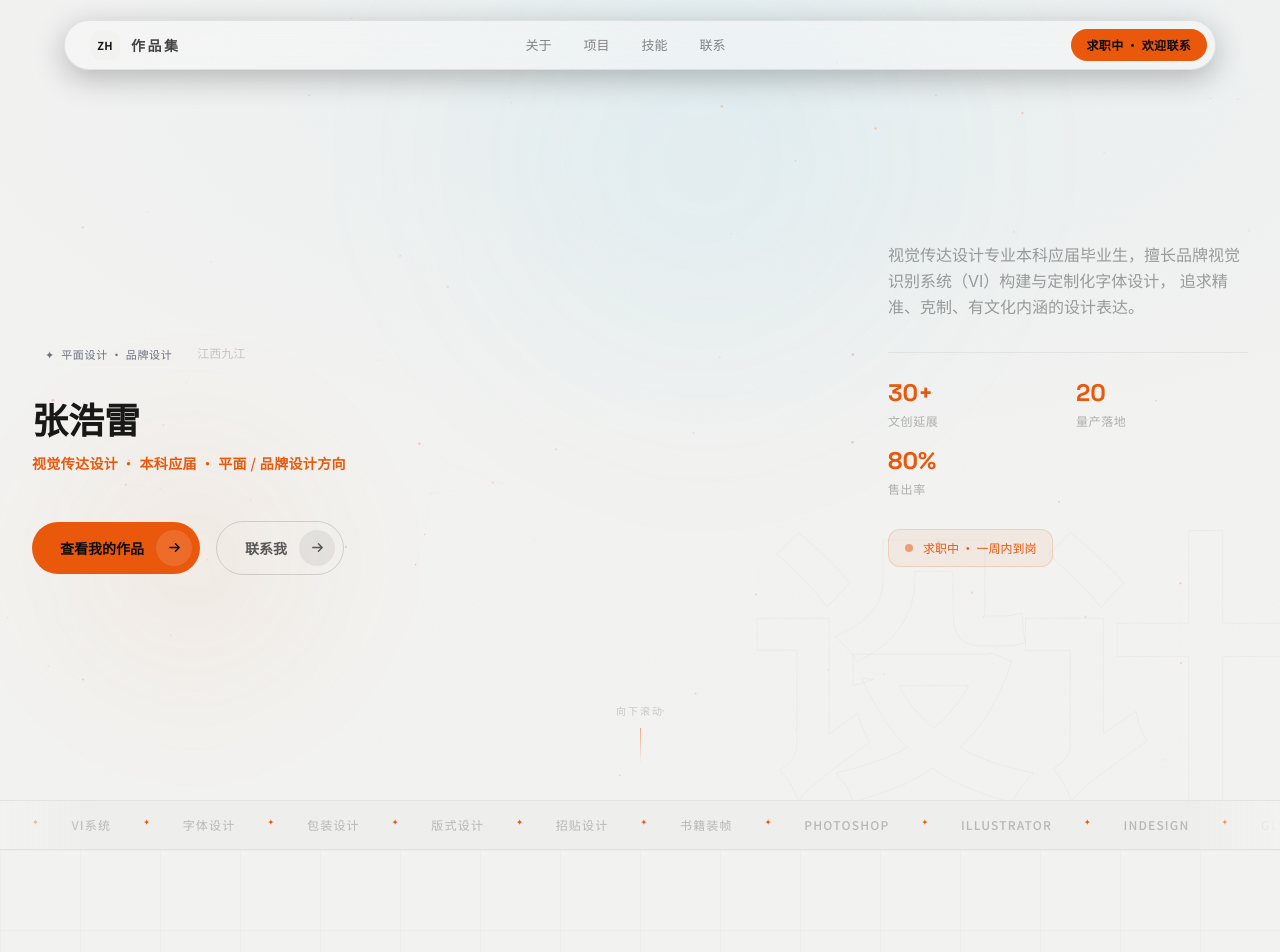
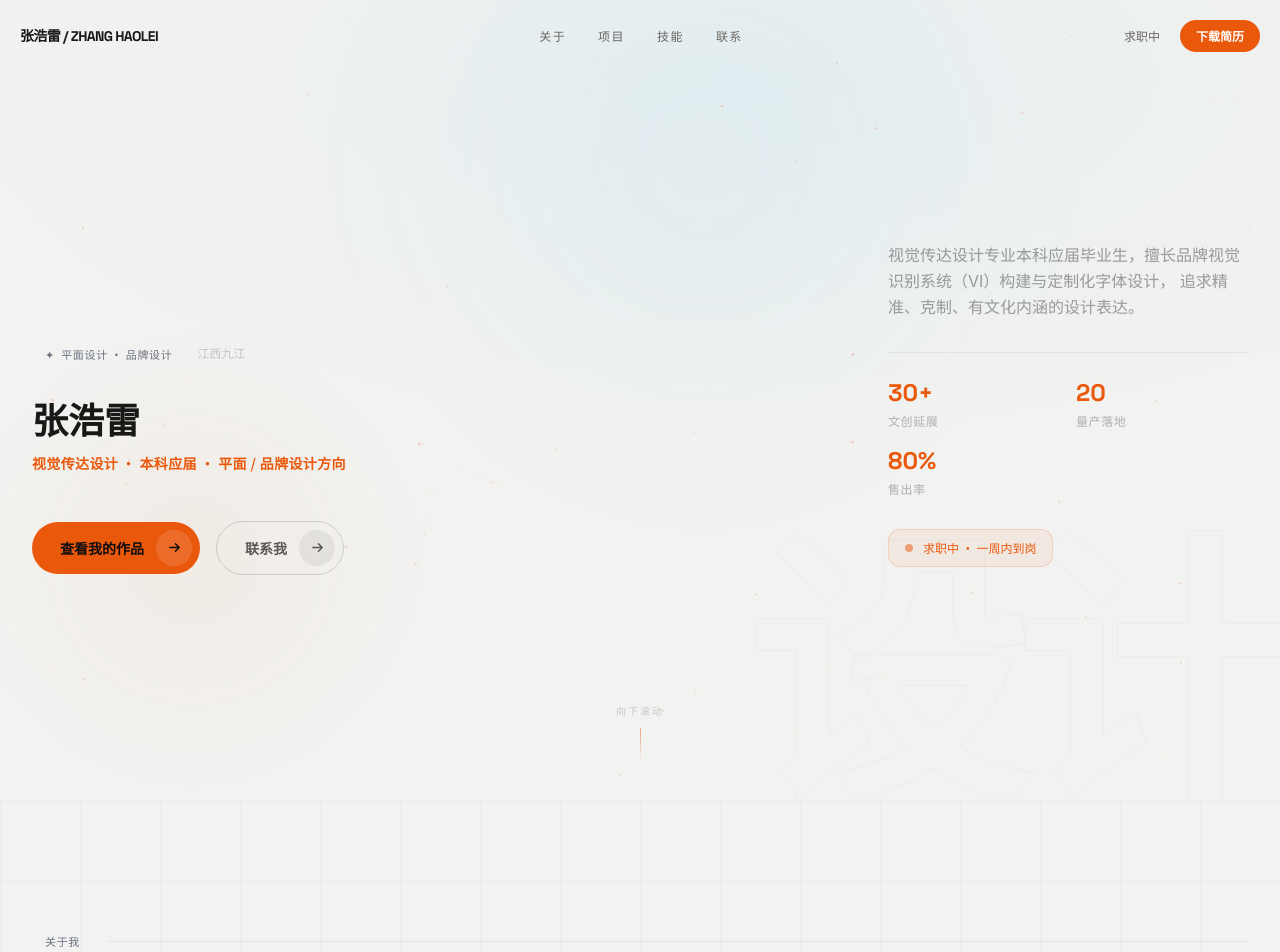
Before and after one commit to zhang0722-cn/portfolio, a React (Vite) app: page / in a window 1280 px wide. Shown: the top 952 px of the page. Built offline with nearby package versions, Linux system fonts and the light colour scheme.

Commit message:
精简全站导航与页面外壳

```diff
--- a/src/App.tsx
+++ b/src/App.tsx
@@ -1,7 +1,6 @@
 import { useEffect, useState } from 'react';
 import Navbar from './components/Navbar';
 import Hero from './components/Hero';
-import Ticker from './components/Ticker';
 import About from './components/About';
 import Projects from './components/Projects';
 import Skills from './components/Skills';
@@ -12,8 +11,7 @@ type Route = { page: 'home' } | { page: 'project'; id: string | null };
 
 function getRoute(): Route {
   const match = window.location.hash.match(/^#\/project\/([^/]+)/);
-  if (match) return { page: 'project', id: match[1] };
-  return { page: 'home' };
+  return match ? { page: 'project', id: match[1] } : { page: 'home' };
 }
 
 export default function App() {
@@ -23,38 +21,20 @@ export default function App() {
     const onHashChange = () => {
       setRoute(getRoute());
       const hash = window.location.hash.replace(/^#\/?/, '');
-      if (hash.startsWith('project/')) {
-        window.scrollTo(0, 0);
-      } else if (hash) {
-        // 等首页各区块渲染后再平滑滚动到对应锚点
-        setTimeout(() => {
-          document.getElementById(hash)?.scrollIntoView({ behavior: 'smooth', block: 'start' });
-        }, 60);
-      } else {
-        window.scrollTo(0, 0);
-      }
+      if (hash.startsWith('project/')) window.scrollTo(0, 0);
+      else if (hash) setTimeout(() => document.getElementById(hash)?.scrollIntoView({ behavior: 'smooth' }), 60);
+      else window.scrollTo(0, 0);
     };
     window.addEventListener('hashchange', onHashChange);
     return () => window.removeEventListener('hashchange', onHashChange);
   }, []);
 
-  const shell = (
-    <div className="grain" style={{ background: '#F2F2F0', minHeight: '100vh' }}>
+  return (
+    <div style={{ background: 'var(--paper)', minHeight: '100vh' }}>
       <Navbar />
-      {route.page === 'project' ? (
-        <ProjectDetail id={route.id} />
-      ) : (
-        <main>
-          <Hero />
-          <Ticker />
-          <About />
-          <Projects />
-          <Skills />
-          <Contact />
-        </main>
+      {route.page === 'project' ? <ProjectDetail id={route.id} /> : (
+        <main><Hero /><About /><Projects /><Skills /><Contact /></main>
       )}
     </div>
   );
-
-  return shell;
 }
--- a/src/components/Navbar.tsx
+++ b/src/components/Navbar.tsx
@@ -1,163 +1,51 @@
-import { useState, useEffect } from 'react';
-import { motion, AnimatePresence } from 'framer-motion';
+import { useEffect, useState } from 'react';
+import { AnimatePresence, motion } from 'framer-motion';
 
-const navLinks = [
+const links = [
   { label: '关于', href: '#about' },
   { label: '项目', href: '#projects' },
   { label: '技能', href: '#skills' },
   { label: '联系', href: '#contact' },
 ];
 
-const ease = [0.32, 0.72, 0, 1] as const;
-
 export default function Navbar() {
   const [scrolled, setScrolled] = useState(false);
   const [open, setOpen] = useState(false);
 
   useEffect(() => {
-    const onScroll = () => setScrolled(window.scrollY > 40);
-    window.addEventListener('scroll', onScroll, { passive: true });
-    return () => window.removeEventListener('scroll', onScroll);
+    const update = () => setScrolled(window.scrollY > 24);
+    update();
+    window.addEventListener('scroll', update, { passive: true });
+    return () => window.removeEventListener('scroll', update);
   }, []);
 
   useEffect(() => {
     document.body.style.overflow = open ? 'hidden' : '';
-    return () => {
-      document.body.style.overflow = '';
-    };
+    return () => { document.body.style.overflow = ''; };
   }, [open]);
 
   return (
     <>
-      <motion.header
-        initial={{ y: -40, opacity: 0 }}
-        animate={{ y: 0, opacity: 1 }}
-        transition={{ duration: 0.9, ease }}
-        className="fixed top-0 left-0 right-0 z-50 px-4 sm:px-6"
-      >
-        <div className="mx-auto max-w-6xl mt-4 sm:mt-5">
-          <div
-            className="flex items-center justify-between rounded-full pl-4 pr-2 py-2 transition-all duration-700"
-            style={{
-              background: scrolled ? 'rgba(250,250,249,0.72)' : 'rgba(250,250,249,0.42)',
-              backdropFilter: 'blur(24px)',
-              WebkitBackdropFilter: 'blur(24px)',
-              border: '1px solid rgba(0,0,0,0.08)',
-              boxShadow: scrolled ? '0 16px 50px rgba(0,0,0,0.5)' : '0 8px 30px rgba(0,0,0,0.25)',
-            }}
-          >
-            {/* Logo */}
-            <a href="#hero" className="flex items-center gap-2.5 pl-2 group">
-              <div className="w-8 h-8 rounded-[10px] animated-border p-[1.5px]">
-                <div className="w-full h-full rounded-[9px] flex items-center justify-center" style={{ background: '#F2F2F0' }}>
-                  <span className="text-[11px] font-bold text-white tracking-wide">ZH</span>
-                </div>
-              </div>
-              <span className="hidden sm:block text-sm font-semibold tracking-[0.18em] text-white/80 group-hover:text-white transition-colors duration-500">
-                作品集
-              </span>
-            </a>
-
-            {/* Desktop links */}
-            <nav className="hidden md:flex items-center gap-8">
-              {navLinks.map((link) => (
-                <a
-                  key={link.label}
-                  href={link.href}
-                  className="relative text-[13px] font-medium text-white/50 hover:text-white transition-colors duration-500 py-1 group"
-                >
-                  {link.label}
-                  <span
-                    className="absolute left-0 -bottom-0.5 h-px w-full origin-left scale-x-0 group-hover:scale-x-100 transition-transform duration-500"
-                    style={{ background: 'linear-gradient(90deg, #EA580C, transparent)', transformOrigin: 'left' }}
-                  />
-                </a>
-              ))}
+      <header className="fixed inset-x-0 top-0 z-50">
+        <div className="section-shell">
+          <div className="flex h-[72px] items-center justify-between border-b" style={{ borderColor: scrolled ? 'var(--line)' : 'transparent', background: scrolled ? 'rgba(247,246,242,.88)' : 'transparent', backdropFilter: scrolled ? 'blur(18px)' : 'none' }}>
+            <a href="#hero" className="display text-sm font-bold tracking-[.08em]">张浩雷 / ZHANG HAOLEI</a>
+            <nav className="hidden items-center gap-8 md:flex">
+              {links.map((link) => <a key={link.label} href={link.href} className="text-xs font-medium tracking-[.12em]" style={{ color: 'var(--muted)' }}>{link.label}</a>)}
             </nav>
-
-            {/* CTA + hamburger */}
-            <div className="flex items-center gap-2">
-              <a
-                href="mailto:zhang07221207@163.com"
-                className="hidden md:inline-flex items-center gap-2 px-4 py-2 rounded-full text-xs font-semibold tracking-wide transition-all duration-500 active:scale-[0.97]"
-                style={{ background: '#EA580C', color: '#0d0d0d' }}
-                onMouseEnter={(e) => ((e.currentTarget as HTMLElement).style.boxShadow = '0 8px 30px rgba(234,88,12,0.35)')}
-                onMouseLeave={(e) => ((e.currentTarget as HTMLElement).style.boxShadow = 'none')}
-              >
-                求职中 · 欢迎联系
-              </a>
-
-              {/* Hamburger (morph to X) */}
-              <button
-                onClick={() => setOpen(!open)}
-                aria-label="菜单"
-                className="md:hidden relative w-10 h-10 rounded-full flex items-center justify-center transition-colors duration-500"
-                style={{ border: '1px solid rgba(0,0,0,0.12)', background: 'rgba(0,0,0,0.04)' }}
-              >
-                <span className="relative block w-4 h-3.5">
-                  <span
-                    className="absolute left-0 top-0 w-4 h-px bg-white origin-center transition-transform duration-500"
-                    style={{ transform: open ? 'translateY(6.5px) rotate(45deg)' : 'none', transitionTimingFunction: 'var(--ease-premium)' }}
-                  />
-                  <span
-                    className="absolute left-0 top-1/2 -translate-y-1/2 w-4 h-px bg-white transition-opacity duration-300"
-                    style={{ opacity: open ? 0 : 1 }}
-                  />
-                  <span
-                    className="absolute left-0 bottom-0 w-4 h-px bg-white origin-center transition-transform duration-500"
-                    style={{ transform: open ? 'translateY(-6.5px) rotate(-45deg)' : 'none', transitionTimingFunction: 'var(--ease-premium)' }}
-                  />
-                </span>
-              </button>
+            <div className="hidden items-center gap-5 md:flex">
+              <span className="text-xs" style={{ color: 'var(--muted)' }}>求职中</span>
+              <a href="resume-zhanghaolei.pdf" download="张浩雷的简历.pdf" className="rounded-full px-4 py-2 text-xs font-semibold" style={{ background: 'var(--accent)', color: '#fff' }}>下载简历</a>
             </div>
+            <button className="md:hidden" aria-label="菜单" onClick={() => setOpen(!open)}><span className="display text-xl">{open ? '×' : '菜单'}</span></button>
           </div>
         </div>
-      </motion.header>
-
-      {/* Full-screen mobile menu */}
+      </header>
       <AnimatePresence>
-        {open && (
-          <motion.div
-            initial={{ opacity: 0 }}
-            animate={{ opacity: 1 }}
-            exit={{ opacity: 0 }}
-            transition={{ duration: 0.45, ease }}
-            className="fixed inset-0 z-40 md:hidden flex flex-col justify-center px-10"
-            style={{ background: 'rgba(250,250,249,0.92)', backdropFilter: 'blur(28px)', WebkitBackdropFilter: 'blur(28px)' }}
-            onClick={() => setOpen(false)}
-          >
-            <div className="space-y-2">
-              {navLinks.map((link, i) => (
-                <motion.a
-                  key={link.label}
-                  href={link.href}
-                  initial={{ opacity: 0, y: 36 }}
-                  animate={{ opacity: 1, y: 0 }}
-                  transition={{ duration: 0.65, delay: 0.08 * i + 0.05, ease }}
-                  onClick={() => setOpen(false)}
-                  className="block text-[42px] font-bold text-white/90 py-2 leading-tight"
-                  style={{ fontFamily: 'Space Grotesk, "Noto Sans SC", "PingFang SC", sans-serif' }}
-                >
-                  <span className="text-xs align-top mr-3 font-mono" style={{ color: '#EA580C' }}>
-                    0{i + 1}
-                  </span>
-                  {link.label}
-                </motion.a>
-              ))}
-              <motion.a
-                href="mailto:zhang07221207@163.com"
-                initial={{ opacity: 0, y: 36 }}
-                animate={{ opacity: 1, y: 0 }}
-                transition={{ duration: 0.65, delay: 0.08 * navLinks.length + 0.1, ease }}
-                onClick={() => setOpen(false)}
-                className="mt-8 inline-flex items-center gap-2 px-6 py-3.5 rounded-full text-sm font-semibold transition-all duration-500 active:scale-[0.97]"
-                style={{ background: '#EA580C', color: '#0d0d0d' }}
-              >
-                求职中 · 欢迎联系
-              </motion.a>
-            </div>
-          </motion.div>
-        )}
+        {open && <motion.div initial={{ opacity: 0 }} animate={{ opacity: 1 }} exit={{ opacity: 0 }} className="fixed inset-0 z-40 flex flex-col justify-end gap-3 px-6 pb-16 md:hidden" style={{ background: 'rgba(247,246,242,.96)' }}>
+          {links.map((link) => <a key={link.label} href={link.href} onClick={() => setOpen(false)} className="display border-b py-4 text-4xl font-bold" style={{ borderColor: 'var(--line)' }}>{link.label}</a>)}
+          <a href="resume-zhanghaolei.pdf" download="张浩雷的简历.pdf" className="mt-5 rounded-full px-5 py-3 text-center font-semibold" style={{ background: 'var(--accent)', color: '#fff' }}>下载简历</a>
+        </motion.div>}
       </AnimatePresence>
     </>
   );
--- a/src/components/Ticker.tsx
+++ /dev/null
@@ -1,74 +0,0 @@
-import { motion } from 'framer-motion';
-
-const items = [
-  '平面设计',
-  '✦',
-  '品牌设计',
-  '✦',
-  'VI系统',
-  '✦',
-  '字体设计',
-  '✦',
-  '包装设计',
-  '✦',
-  '版式设计',
-  '✦',
-  '招贴设计',
-  '✦',
-  '书籍装帧',
-  '✦',
-  'Photoshop',
-  '✦',
-  'Illustrator',
-  '✦',
-  'InDesign',
-  '✦',
-  'Glyphs',
-  '✦',
-  'Figma',
-  '✦',
-];
-
-export default function Ticker() {
-  const doubled = [...items, ...items];
-
-  return (
-    <div
-      className="relative overflow-hidden py-4"
-      style={{
-        borderTop: '1px solid rgba(0,0,0,0.05)',
-        borderBottom: '1px solid rgba(0,0,0,0.05)',
-        background: 'rgba(0,0,0,0.015)',
-      }}
-    >
-      {/* Fade masks */}
-      <div
-        className="absolute left-0 top-0 bottom-0 w-24 z-10 pointer-events-none"
-        style={{ background: 'linear-gradient(to right, #F2F2F0, transparent)' }}
-      />
-      <div
-        className="absolute right-0 top-0 bottom-0 w-24 z-10 pointer-events-none"
-        style={{ background: 'linear-gradient(to left, #F2F2F0, transparent)' }}
-      />
-
-      <motion.div
-        className="flex gap-8 whitespace-nowrap"
-        animate={{ x: ['0%', '-50%'] }}
-        transition={{ duration: 25, ease: 'linear', repeat: Infinity }}
-      >
-        {doubled.map((item, i) => (
-          <span
-            key={i}
-            className="text-xs font-medium tracking-widest uppercase flex-shrink-0"
-            style={{
-              color: item === '✦' ? '#EA580C' : 'rgba(24,24,24,0.25)',
-              fontSize: item === '✦' ? '8px' : undefined,
-            }}
-          >
-            {item}
-          </span>
-        ))}
-      </motion.div>
-    </div>
-  );
-}
```
